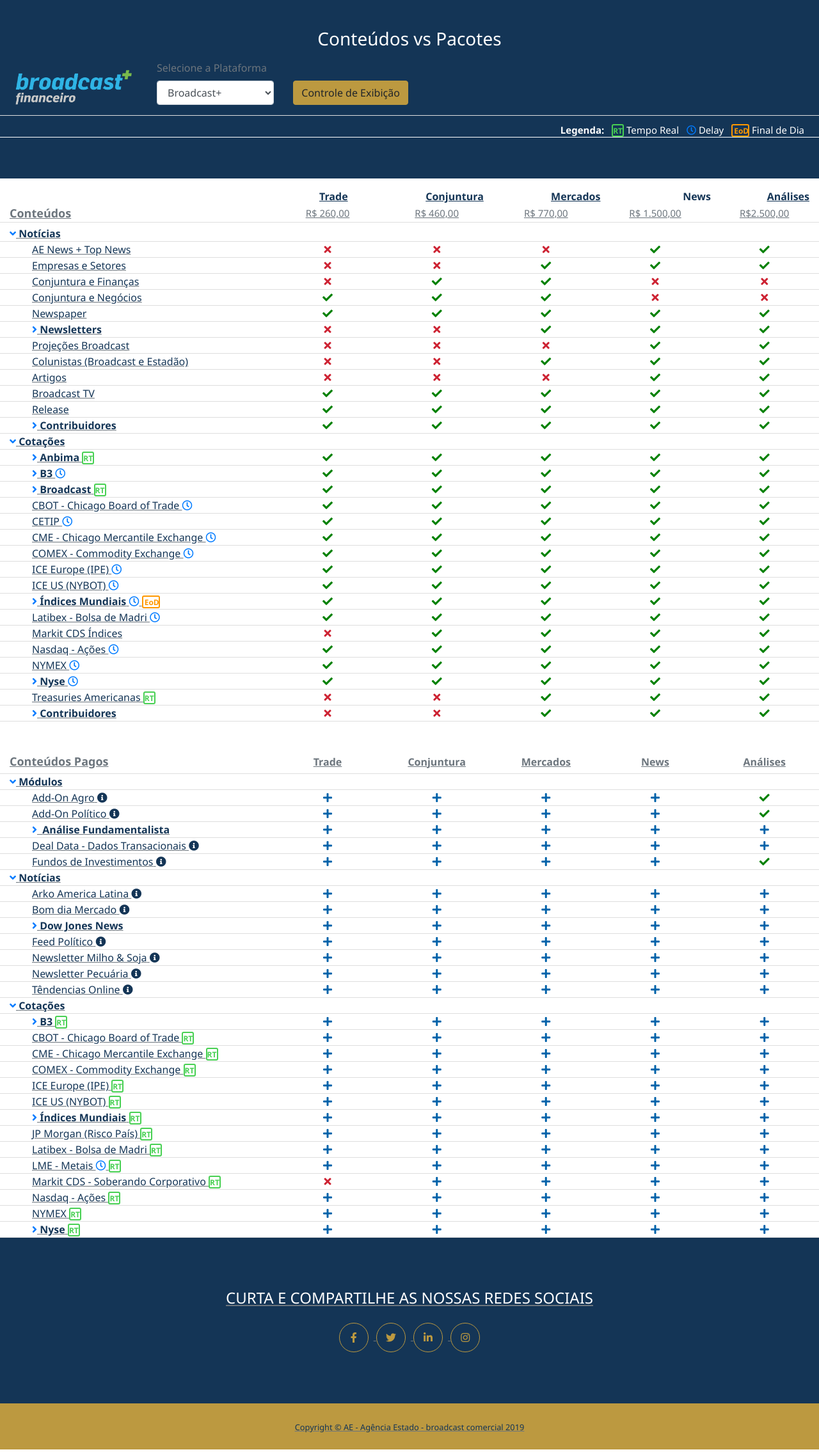
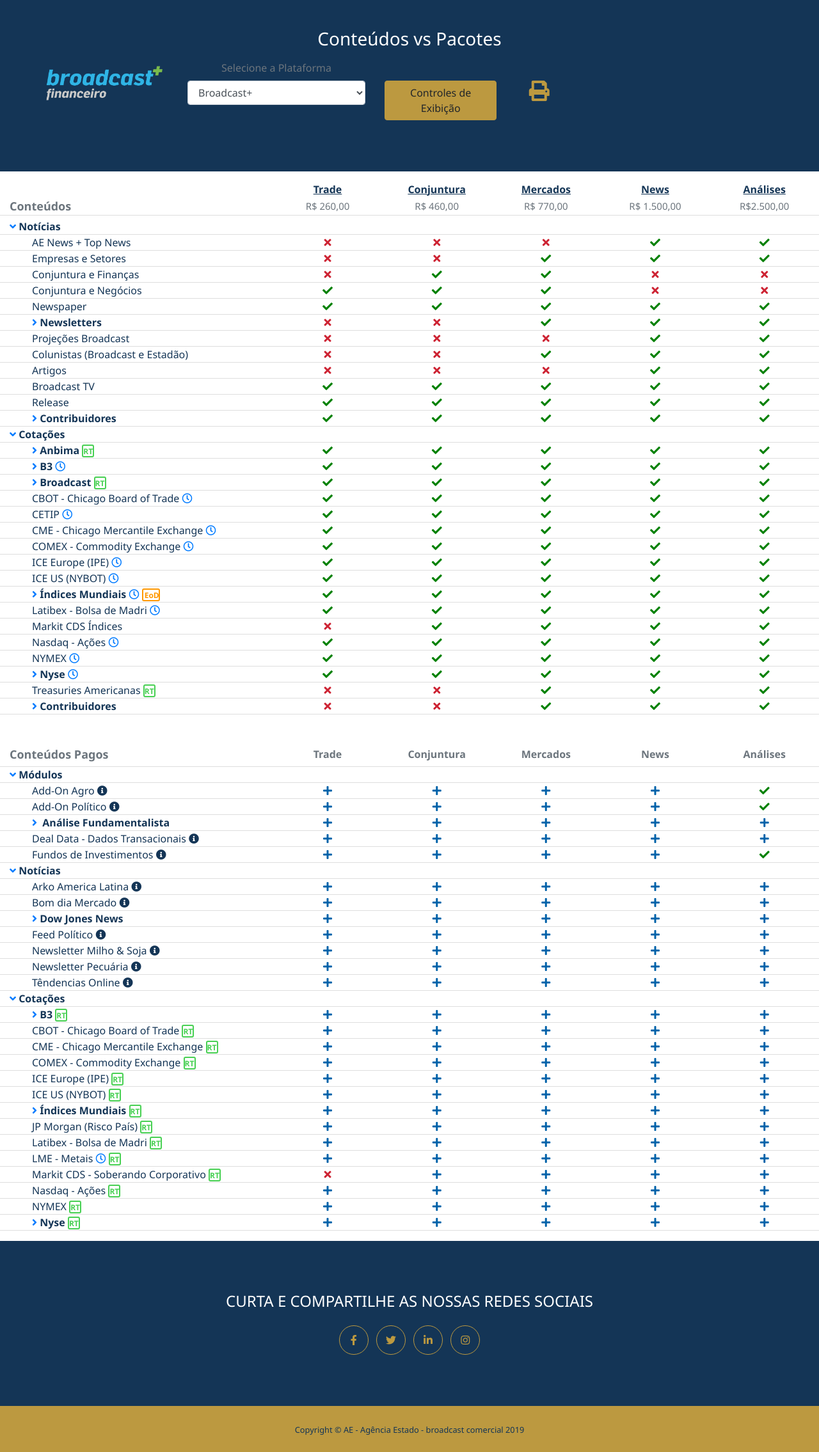
Before and after one commit to brunoLeal93/broadcastprodutos, a Flask app: page /Conteudo-vs-Pacotes in a window 1280 px wide. Shown: the part 90-2360 px from the top of the page at 64% size. Run offline with Flask 2, Linux system fonts and the light colour scheme; some libraries are stand-ins or nearby versions.

Commit message:
Atualização

```diff
--- a/app/controllers/main.py
+++ b/app/controllers/main.py
@@ -1,8 +1,8 @@
 #from database import *
 from flask import render_template, request, jsonify, redirect
 from app import app
-#from app.controllers import dbmongo as db
-#from app.controllers import cotacaoTeste as ct
+from app.controllers import dbmongo as db
+from app.controllers import cotacaoTeste as ct
 from pprint import pprint
 
 #from cotacaotest import *
@@ -40,13 +40,13 @@ def cotacao():
                 print(text)
 
                 if text=='tudo':
-                        #result = src.searchDerivativos(text)
-                        #html = ct.montaHTMLDerivativosTudo(result)
+                        result = src.searchDerivativos(text)
+                        html = ct.montaHTMLDerivativosTudo(result)
                         return render_template('cotacao.html', html=html)
                 else:
-                        #result = src.searchDerivativos(text)
-                        #pprint(result)
-                        html = ''#ct.montaHTMLDerivativos(result)
+                        result = src.searchDerivativos(text)
+                        pprint(result)
+                        html = ct.montaHTMLDerivativos(result)
                         return render_template('cotacao.html', html=html)
 
         return render_template('cotacao.html', html=html)
--- a/app/static/css/impressao_ppp.css
+++ b/app/static/css/impressao_ppp.css
@@ -10,6 +10,11 @@
     .menu{display:none;}
     .nprint{display: none;}
     .container-fluid img {
+        position: absolute;
+        top: 2%;
+        right: 0%;
+        left: 40%;
+        bottom: 0px;
     	max-width:200px;
 	    max-height:150px;
 	    width: auto;
@@ -32,4 +37,8 @@
     .n4{
         padding-left: 50px;
     }
+
+    .copyright{
+        margin-top: 5%;
+    }
 }
--- a/app/static/css/ppp.css
+++ b/app/static/css/ppp.css
@@ -9,7 +9,7 @@ b{
 }
 
 .form-check{
-    color: white;
+    color: black;
 }
 
 .fixar {
@@ -18,9 +18,6 @@ b{
     background: white;
     margin-top: 0px !important;
     z-index: 10;
-}
-.nav-menu{
-    z-index: 50;
 }
 
 div .tooltip-inner {
@@ -100,7 +97,7 @@ a.change-css{
 */
 
 .col            {text-align: center;}
-.row            {border-bottom: 1px solid #dedede}
+#ppp .row            {border-bottom: 1px solid #dedede}
 i.fa-times      {color: #cd2232;}
 i.fa-check      {color: green;}
 i.fa-angle-right {color: #007bff;}
--- a/app/templates/base.html
+++ b/app/templates/base.html
@@ -95,7 +95,7 @@
     {%block content%}{% endblock %}
     {%block footer%}
     <!-- Footer -->
-    <footer class="footer">
+    <footer class="footer mt-3">
         <div class="col-md-6 offset-md-3 text-center">
             <h4 class="text-uppercase mb-4">Curta e Compartilhe as nossas Redes Sociais</h4>
             <ul class="list-inline mb-0">
--- a/app/templates/home.html
+++ b/app/templates/home.html
@@ -3,7 +3,7 @@
     <!-- Jumbotrom -->
     <div class="jumbotron jumbotron-fluid bkg-jumbotronTop">
         <div class="container text-center">
-            <h1>Informações e Políticas Comerciais dos Produtos e Conteúdos da Agência Estado</h1>
+            <h1 class="mb-5">Informações e Políticas Comerciais dos Produtos e Conteúdos da Agência Estado</h1>
             <p class="lead"></p>
             <div class="form col-md-6 offset-md-3">
                 <div class="input-group mb-3">
--- a/app/templates/ppp.html
+++ b/app/templates/ppp.html
@@ -15,7 +15,7 @@
   <div class="modal-dialog" role="document">
     <div class="modal-content">
       <div class="modal-header">
-        <h5 class="modal-title" id="exampleModalLabel">Controle de Exibição</h5>
+        <h5 class="modal-title" id="exampleModalLabel">ControleS de Exibição</h5>
         <button type="button" class="close" data-dismiss="modal" aria-label="Close">
           <span aria-hidden="true">&times;</span>
         </button>
@@ -23,17 +23,19 @@
       <div class="modal-body">
         <form>
             <div class="row nprint">
-                <div class="form-group">
-                    <label for="selectPlataforma">Nível de Exibição:</label>
-                    <select class="form-control" id="selectNivel" onchange="controlaNivel()">
-                        <option value="0">Reduzido</option>
-                        <option value="1">Padrão</option>
-                        <option value="2">Expandido</option>
-                    </select>
+                <div class="col">
+                    <div class="form-group">
+                        <label for="selectPlataforma"><b>Nível de Exibição:</b></label>
+                        <select class="form-control" id="selectNivel" onchange="controlaNivel()">
+                            <option value="0">Reduzido</option>
+                            <option value="1">Padrão</option>
+                            <option value="2">Expandido</option>
+                        </select>
+                    </div>
                 </div>
             </div>
             <div class="row">
-                <div class="col">
+                <div class="col-6">
                     <h5>Pacotes:</h5>
                     <div class="form-check">
                         <input type="checkbox" class="form-check-input" id="checkAll" checked>
@@ -60,7 +62,7 @@
                         <label class="form-check-label" for="analises">Análises</label>
                     </div>
                 </div>
-                <div class="col">
+                <div class="col-6">
                     <h5>Preços:</h5>
                     <div class="form-check">
                         <input type="checkbox" class="form-check-input" id="ckMostraPrecos" checked>
@@ -71,7 +73,7 @@
         </form>
       </div>
       <div class="modal-footer">
-        <button type="button" class="btn btn-primary">Fechar</button>
+        <button type="submit" class="btn btn-secondary" data-dismiss="modal">Fechar</button>
       </div>
     </div>
   </div>
@@ -80,15 +82,15 @@
 <!-- Jumbotrom -->
 <div class="jumbotron jumbotron-fluid bg-primary mb-3">
     <div class="container-fluid">
-        <h3 class="mb-3 text-center" style="color: white; margin-top:-20px">Conteúdos vs Pacotes</h3>
-        <form>
-            <div class="row align-items-center a">
-                <div col="col-3">
+        <h3 class="mb-3 text-center nprint" style="color: white; margin-top:-20px">Conteúdos vs Pacotes</h3>
+        <form class="text-center ml-5">
+            <div class="row">
+                <div col="col-2">
                     <div class="container-fluid">
                             <img src="../static/img/LOGO-BC-Financeiro.png">
                     </div>
                 </div>
-                <div class="col-2 nprint">
+                <div class="col-3 nprint">
                     <div class="form-group">
                         <label for="selectPlataforma">Selecione a Plataforma</label>
                         <select class="form-control" id="selectPlataforma">
@@ -97,14 +99,32 @@
                     </div>
                 </div>
                 <!-- Button trigger modal -->
-                <div class="col-2">
+                <div class="col-2 nprint">
                     <div class="form-group mt-2">
                         <br/>
                         <button type="button" class="btn btn-secondary" data-toggle="modal" data-target="#exampleModal">
-                            Controle de Exibição
+                            Controles de Exibição
                         </button>
                     </div>
                 </div>
+                <div class="col-1 nprint">
+                    <div class="form-group mt-2">
+                        <br/>
+                        <a onclick="window.print();">
+                            <i class="fas fa-print text-secondary fa-2x "></i>
+                        </a>
+                        <!--
+                        <ul>
+                            <li class="alinha-vert mr-2"><b>Legenda:</b></li>
+                            <li class="alinha-vert mr-2"><div class="realtime"><b>RT</b></div> Tempo Real</li>
+                            <li class="alinha-vert mr-2"><i class="far fa-clock"></i> Delay</li>
+                            <li class="alinha-vert mr-2"><div class="endofday"><b>EoD</b></div> Final de Dia</li>
+                            <li class="alinha-vert"><i class="fas fa-info-circle"></i> Info. Adicionais</li>
+                        </ul>
+                        -->
+                    </div>
+                </div>
+
                 <!--
                 <div class="col-2 nprint">
                     <div class="form-group">
@@ -132,10 +152,15 @@
                     -->
             </div>
         </form>
+
     </div>
+            <div class="row">
+
+                </div>
+    <!--
     <div class="container-fluid">
-        <div class="row" style="border-bottom: 1px solid white">
-            <!--
+        <div class="row">
+
             <div class="col">
                 <span style="float: left; ">
                     <form>
@@ -165,24 +190,12 @@
                     </form>
                 </span>
             </div>
-             -->
-            <div class="col legenda text-center">
-                <span style="float: right;">
-                    <ul class="mt-1">
-                        <li class="alinha-vert mr-2"><b>Legenda:</b></li>
-                        <li class="alinha-vert mr-2"><div class="realtime"><b>RT</b></div> Tempo Real</li>
-                        <li class="alinha-vert mr-2"><i class="far fa-clock"></i> Delay</li>
-                        <li class="alinha-vert mr-2"><div class="endofday"><b>EoD</b></div> Final de Dia</li>
-                        <!--li class="alinha-vert"><i class="fas fa-info-circle"></i> Info. Adicionais</li-->
-                    </ul>
-                </span>
-            </div>
-
         </div>
     </div>
+    -->
 </div>
 
-<div class="ppp">
+<div id="ppp">
         <!--Fomrs e checkbox da pagina-->
 
 
@@ -193,7 +206,7 @@
                 <div class="col"  id="trade-lb"><b><a href="{{ url_for('bpro_terminal', _anchor='pctTrade') }}"><u>Trade</u></a></b></div>
                 <div class="col"  id="conjuntura-lb"><a href="{{ url_for('bpro_terminal', _anchor='pctConjuntura') }}"><u><b>Conjuntura</u></b></a></div>
                 <div class="col"  id="mercados-lb"><a href="{{ url_for('bpro_terminal', _anchor='pctMercados') }}"><b><u>Mercados</u></b></a></div>
-                <div class="col"  id="news-lb"><a href="{{ url_for('bpro_terminal', _anchor='pctNews') }}"><b>News</b><u></a></div>
+                <div class="col"  id="news-lb"><a href="{{ url_for('bpro_terminal', _anchor='pctNews') }}"><b><u>News</u></b></a></div>
                 <div class="col"  id="analises-lb"><a href="{{ url_for('bpro_terminal', _anchor='pctAnalises') }}"><b><u>Análises</u></b></a></div>
             </div>
 
```
